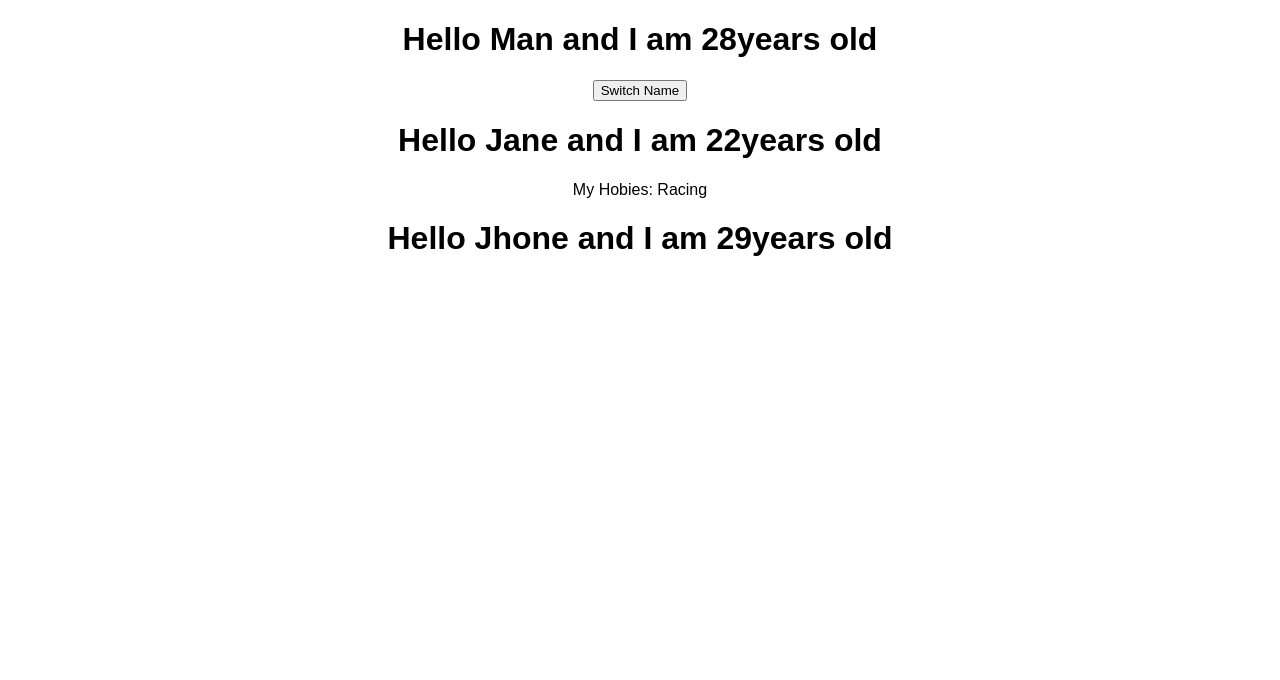
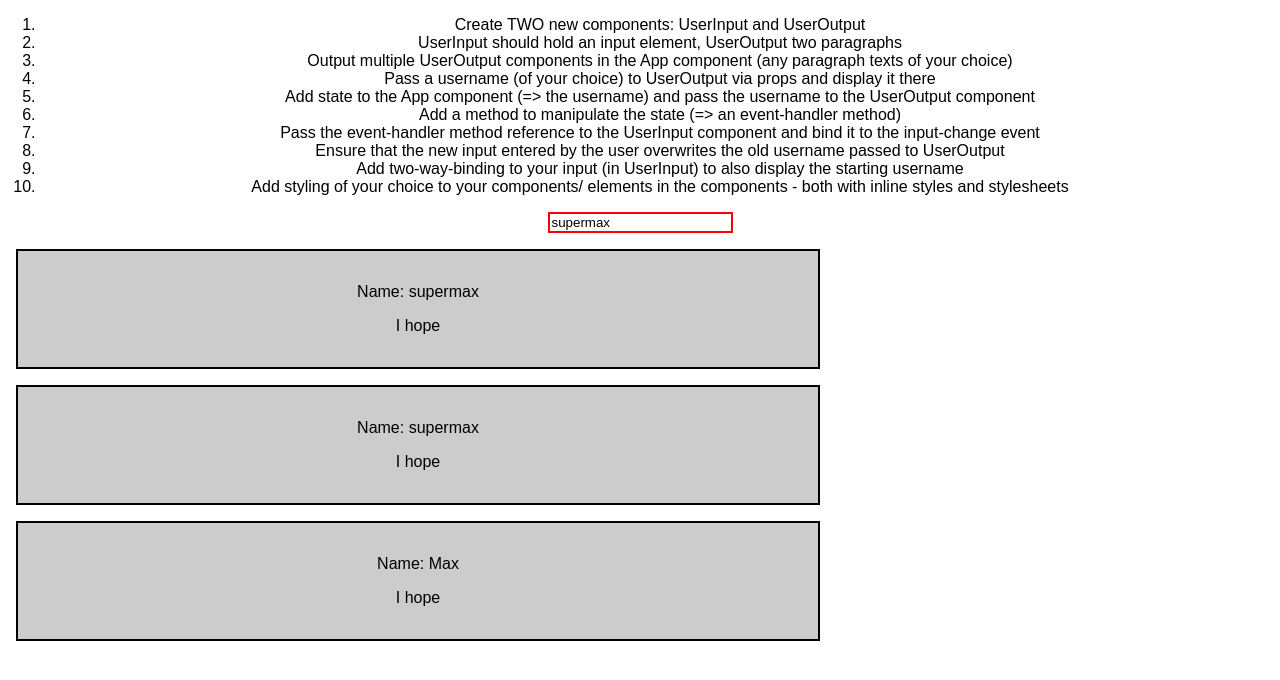
Before and after one commit to waspryo/incl-redux, a React (Create React App) app: page / in a window 1280 px wide. Shown: the top 680 px of the page. Built offline with nearby package versions, Linux system fonts and the light colour scheme.

Commit message:
add style

```diff
--- a/src/App.js
+++ b/src/App.js
@@ -1,53 +1,42 @@
-import React, { useState } from 'react';
+import React, { Component } from 'react';
 import './App.css';
-import Person from './Person/Person';
 
-const app = props => {
-  const [personState, setPersonState] = useState({
-    persons: [
-      { name: 'Man', age: 28 },
-      { name: 'Jane', age: 22 },
-      { name: 'Jhone', age: 29 }
-    ],
-    otherState: 'some other value'
-  })
+import UserInput from './UserInput/UserInput';
+import UserOutput from './UserOutput/UserOutput';
 
-  const switchNameHandler = () => {
-    setPersonState({
-      persons: [
-        { name: 'Maxmara', age: 28 },
-        { name: 'Jane Jr', age: 22 },
-        { name: 'Jhone', age: 21 }
-      ]
-    })
+class App extends Component {
+  state = {
+    username: 'supermax'
   }
-  const [otherState, setOtherState] = useState('some other value')
 
-  console.log(personState, otherState)
+  usernameChangedHandler = (event) => {
+    this.setState({ username: event.target.value });
+  }
 
-
-  return (
-    <div className="App">
-      <Person name={personState.persons[0].name} age={personState.persons[0].age} />
-      <button onClick={switchNameHandler}>Switch Name</button>
-      <Person name={personState.persons[1].name} age={personState.persons[1].age}>My Hobies: Racing</Person>
-      <Person name={personState.persons[2].name} age={personState.persons[2].age} />
-    </div>
-  );
-
+  render() {
+    return (
+      <div className="App">
+        <ol>
+          <li>Create TWO new components: UserInput and UserOutput</li>
+          <li>UserInput should hold an input element, UserOutput two paragraphs</li>
+          <li>Output multiple UserOutput components in the App component (any paragraph texts of your choice)</li>
+          <li>Pass a username (of your choice) to UserOutput via props and display it there</li>
+          <li>Add state to the App component (=> the username) and pass the username to the UserOutput component</li>
+          <li>Add a method to manipulate the state (=> an event-handler method)</li>
+          <li>Pass the event-handler method reference to the UserInput component and bind it to the input-change event</li>
+          <li>Ensure that the new input entered by the user overwrites the old username passed to UserOutput</li>
+          <li>Add two-way-binding to your input (in UserInput) to also display the starting username</li>
+          <li>Add styling of your choice to your components/ elements in the components - both with inline styles and stylesheets</li>
+        </ol>
+        <UserInput
+          changed={this.usernameChangedHandler}
+          currentName={this.state.username} />
+        <UserOutput userName={this.state.username} />
+        <UserOutput userName={this.state.username} />
+        <UserOutput userName="Max" />
+      </div>
+    );
+  }
 }
 
-export default app;
-
-
-// switchNameHandler = () => {
-//   // この書き方はダメ
-//   // this.state.persons[0].name = 'Maxmara'
-//   this.setState({
-//     persons: [
-//       { name: 'Maxmara', age: 28 },
-//       { name: 'Jane Jr', age: 22 },
-//       { name: 'Jhone', age: 21 }
-//     ]
-//   })
-// }
+export default App;
--- /dev/null
+++ b/src/Person/Person.css
@@ -0,0 +1,8 @@
+.Person {
+  width: 60%;
+  margin: 16px auto;
+  border: 1px solid #eee;
+  box-shadow: 0 2px 3px #ccc;
+  padding: 16px;
+  text-align: center;
+}
--- a/src/Person/Person.js
+++ b/src/Person/Person.js
@@ -1,11 +1,13 @@
 import React from 'react';
+import './Person.css';
 
 const person = (props) => {
-  console.log(props.children, 'aaaaa')
+  console.log(props, 'aaaaa')
   return (
-    <div>
-      <h1>Hello {props.name} and I am {props.age}years old</h1>
+    <div className="Person">
+      <h1 onClick={props.click}>Hello {props.name} and I am {props.age}years old</h1>
       <p>{props.children}</p>
+      <input type="text" onChange={props.changed} value={props.name} />
     </div>
   )
 }
--- /dev/null
+++ b/src/UserInput/UserInput.js
@@ -0,0 +1,9 @@
+import React from 'react';
+
+const userInput = (props) => {
+  const inputStyle = {
+    border: '2px solid red'
+  }
+  return <input style={inputStyle} type="text" onChange={props.changed} value={props.currentName} />
+}
+export default userInput
--- /dev/null
+++ b/src/UserOutput/UserOutput.css
@@ -0,0 +1,8 @@
+.UserOutput {
+  width: 60%;
+  padding: 16px;
+  margin: 16px;
+  border: 2px solid black;
+  background-color: #ccc;
+  text-align: center;
+}
--- /dev/null
+++ b/src/UserOutput/UserOutput.js
@@ -0,0 +1,12 @@
+import React from 'react';
+import './UserOutput.css';
+
+const userOutput = (props) => {
+  return (
+    <div className="UserOutput">
+      <p>Name: {props.userName}</p>
+      <p>I hope </p>
+    </div>
+  )
+}
+export default userOutput
```
